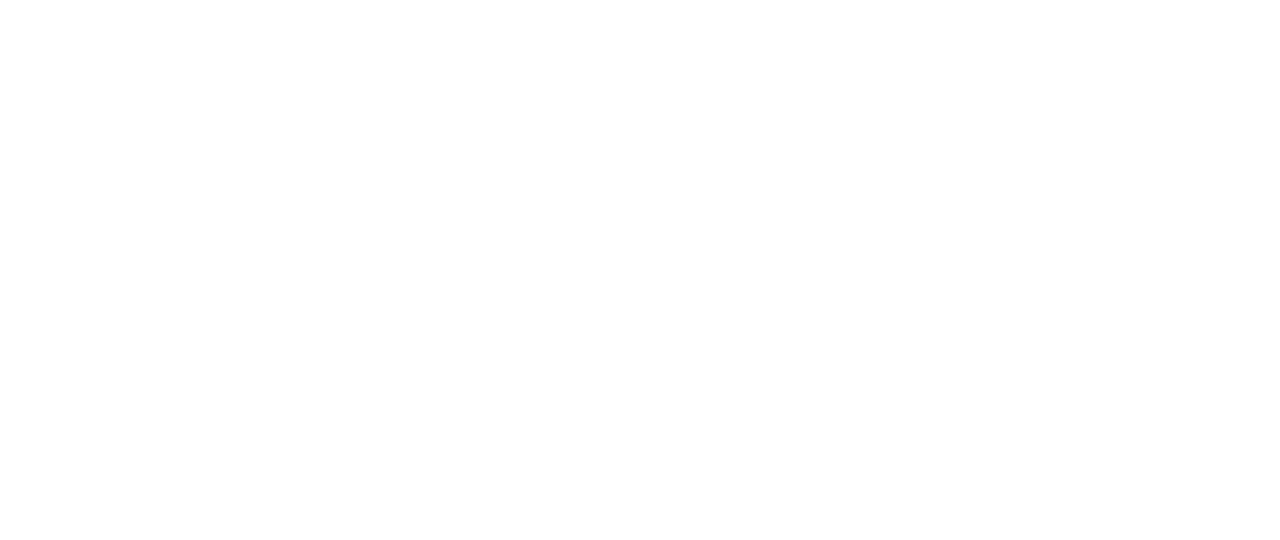
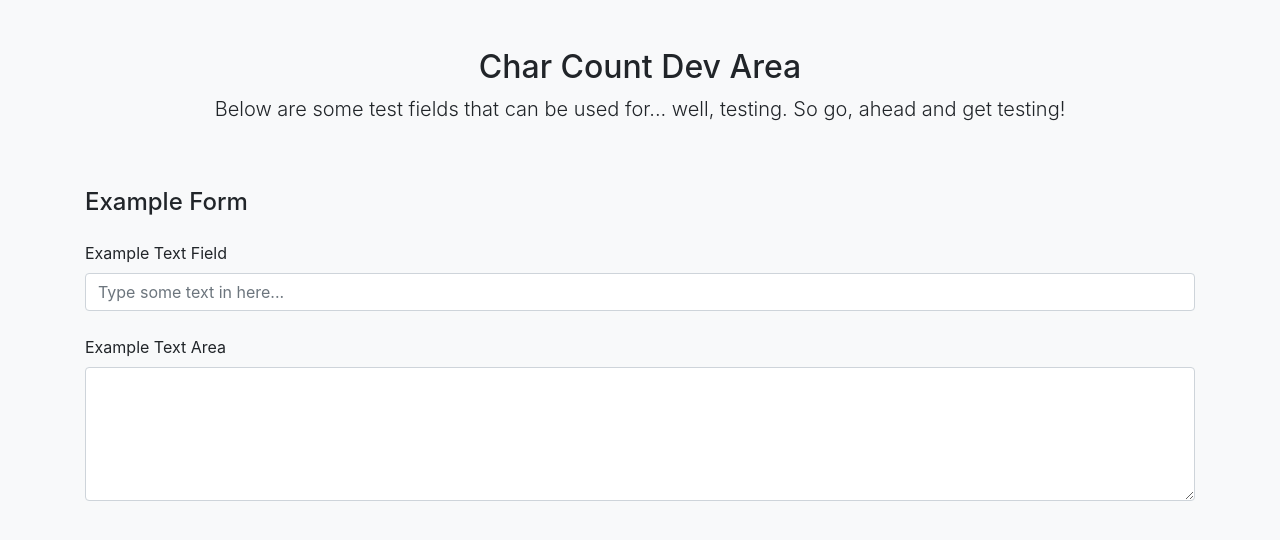
Before and after one commit to othyn/char-count-es6, a website built with webpack: page dev/index.html in a window 1280 px wide. Built offline with nearby package versions, Linux system fonts and the light colour scheme.

Commit message:
Nice dev area setup

```diff
--- a/dev/index.html
+++ b/dev/index.html
@@ -15,11 +15,40 @@
 
     </head>
 
-    <body>
+    <body class="bg-light">
 
-        <!-- Come up with a simple test interface -->
+        <div class="container">
+
+            <div class="py-5 text-center">
+
+                <h2>Char Count Dev Area</h2>
+
+                <p class="lead">Below are some test fields that can be used for... well, testing. So go, ahead and get testing!</p>
+
+            </div>
+
+            <form>
+
+                <h4>Example Form</h4>
+
+                <div class="form-group my-4">
+                    <label for="example-text-field">Example Text Field</label>
+                    <input type="text" class="form-control" id="example-text-field" placeholder="Type some text in here...">
+                </div>
+                <!-- Test text field -->
+
+                <div class="form-group">
+                    <label for="example-text-area">Example Text Area</label>
+                    <textarea class="form-control" id="example-text-area" rows="5"></textarea>
+                </div>
+                <!-- Test text area -->
+
+            </form>
+
+        </div>
 
         <script src="char-count.js"></script>
+        <!-- Load in dev version of library -->
 
     </body>
 
```
